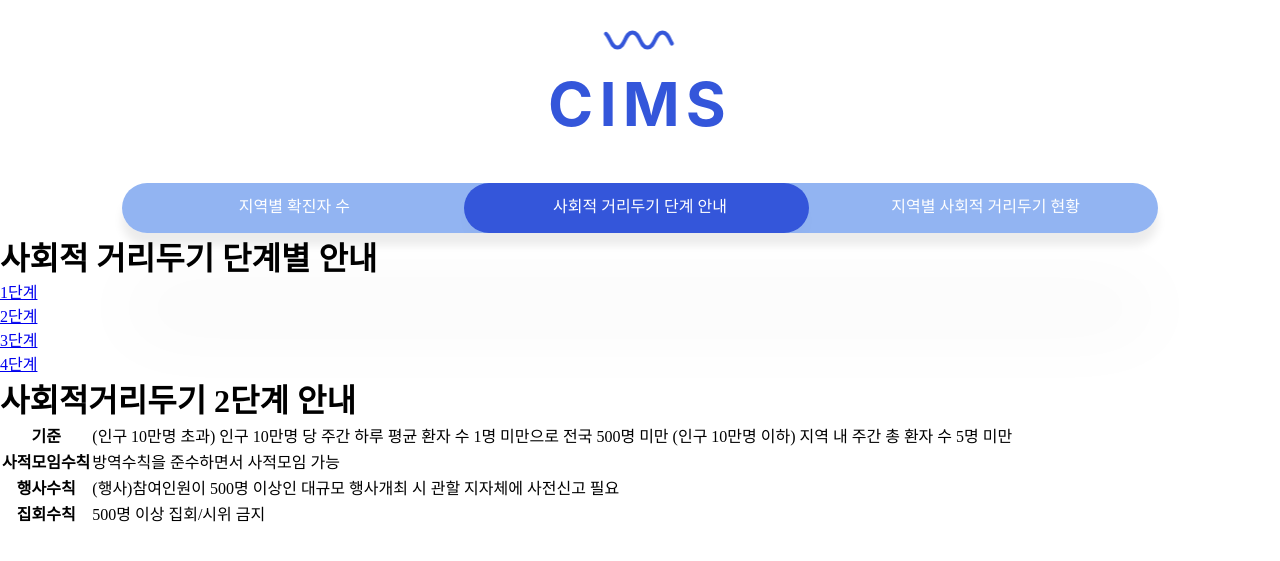
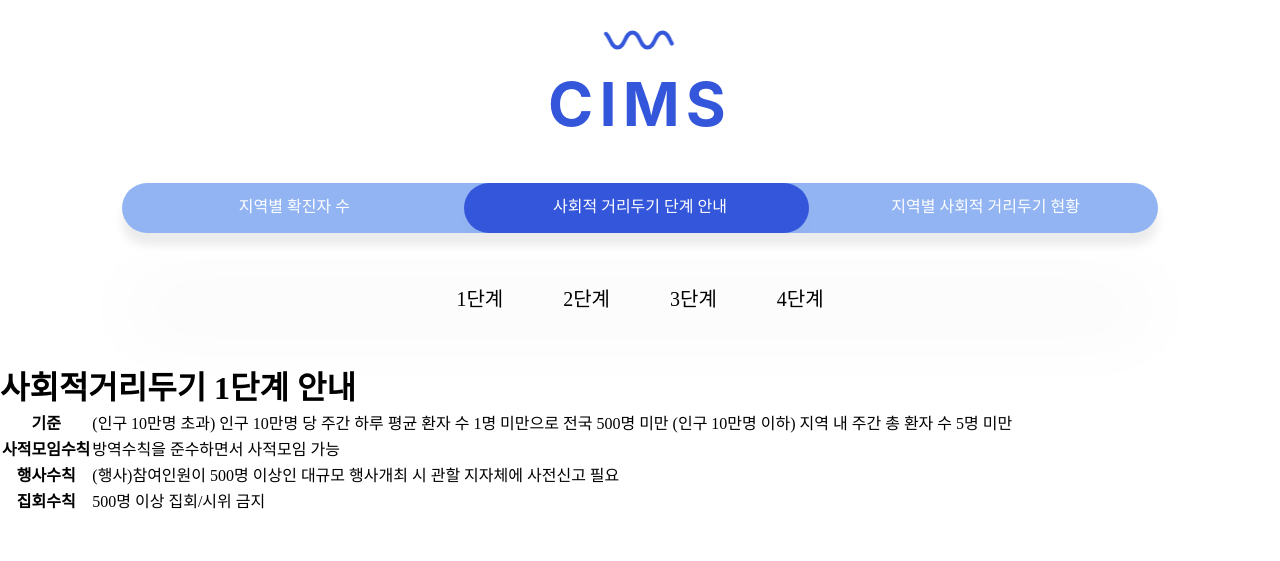
Before and after one commit to yunsly/2022-Software-Design-CIMS, a Django app: page /stageInfo/level1 in a window 1280 px wide. Shown: the part 63-624 px from the top of the page. Run offline with Django 3.2, Linux system fonts and the light colour scheme; data comes from the database, SQL or seed files in the repository; some libraries are stand-ins or nearby versions; some web fonts are replaced.

Commit message:
update stageInfo

```diff
--- a/cimsWeb/static/css/stageInfo.css
+++ b/cimsWeb/static/css/stageInfo.css
@@ -175,4 +175,31 @@ body {
   width: 100%;
   height: 80vh;
 }
+
+.content .stage-menu {
+  font-family: 'IBMPlexSansKR-Regular';
+  font-size: 20px;
+  display: -webkit-box;
+  display: -ms-flexbox;
+  display: flex;
+  list-style: none;
+  text-decoration: none;
+  -webkit-box-orient: horizontal;
+  -webkit-box-direction: normal;
+      -ms-flex-direction: row;
+          flex-direction: row;
+  -webkit-box-pack: center;
+      -ms-flex-pack: center;
+          justify-content: center;
+  margin: 50px;
+}
+
+.content .stage-menu a {
+  margin: 30px;
+  color: black;
+}
+
+.content .stage-menu a:hover {
+  color: #3456DA;
+}
 /*# sourceMappingURL=stageInfo.css.map */
--- a/cimsWeb/static/css/stageInfo.scss
+++ b/cimsWeb/static/css/stageInfo.scss
@@ -165,4 +165,28 @@ body {
 .content {
     width: 100%;
     height: 80vh;
+
+    .stage-menu {
+        font-family: 'IBMPlexSansKR-Regular';
+        font-size: 20px;
+        display: flex;
+        list-style:none;
+        text-decoration:none;
+        flex-direction: row;
+        justify-content: center;
+        margin: 50px;
+
+        a {
+            margin: 30px;
+            color: black;
+        }
+
+        a:hover {
+            color:#3456DA;
+        }
+
+
+    }
+
+
 }
--- a/cimsWeb/templates/level1.html
+++ b/cimsWeb/templates/level1.html
@@ -36,14 +36,13 @@
 
 
     <div class = "content">
-        <h1>사회적 거리두기 단계별 안내</h1>
-        <ul>
-            <li><a href="level1">1단계</a></li>
-            <li><a href="level2">2단계</a></li>
-            <li><a href="level3">3단계</a></li>
-            <li><a href="level4">4단계</a></li>
+        <ul class = "stage-menu">
+            <li><a href="level1" style="text-decoration:none">1단계</a></li>
+            <li><a href="level2" style="text-decoration:none">2단계</a></li>
+            <li><a href="level3" style="text-decoration:none">3단계</a></li>
+            <li><a href="level4" style="text-decoration:none">4단계</a></li>
         </ul>
-        <h1>사회적거리두기 2단계 안내</h1>
+        <h1>사회적거리두기 1단계 안내</h1>
         <table>
             <tr>
                 <th>기준</th>
```
Also changed, not shown: cimsWeb/templates/level2.html (+5 -6 lines), cimsWeb/templates/level3.html (+6 -7 lines), cimsWeb/templates/level4.html (+6 -7 lines), cimsWeb/templates/stageInfo.html (+5 -6 lines), 1 other file.
